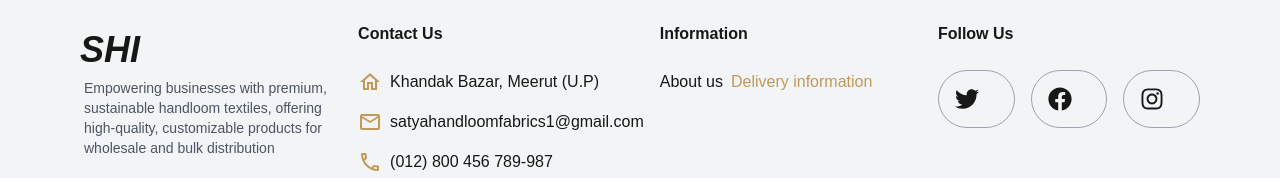
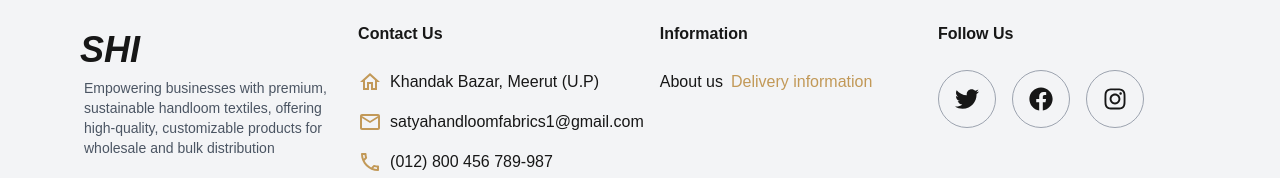
Before and after one commit to satyahandloomindustries/satya-handloom-industries-fe, a Next.js app: page / in a window 1280 px wide. Shown: the part 1295-1473 px from the top of the page. Built offline with nearby package versions, Linux system fonts and the light colour scheme; no server answers.

Commit message:
icons size fix

```diff
--- a/components/SocialIconDisplay/index.jsx
+++ b/components/SocialIconDisplay/index.jsx
@@ -9,7 +9,7 @@ const SocialIconDisplay = ({ title = '' }) => {
     <div>
       <div className="text-base font-bold">{title}</div>
       <div
-        className="grid grid-cols-3 mt-6 gap-x-4"
+        className="flex items-center gap-x-4 justify-start mt-6"
         style={{ gridTemplateColumns: `repeat(${socialIcon.length}, 1fr)` }}
       >
         {socialIcon.map((Item, index) => (
```
